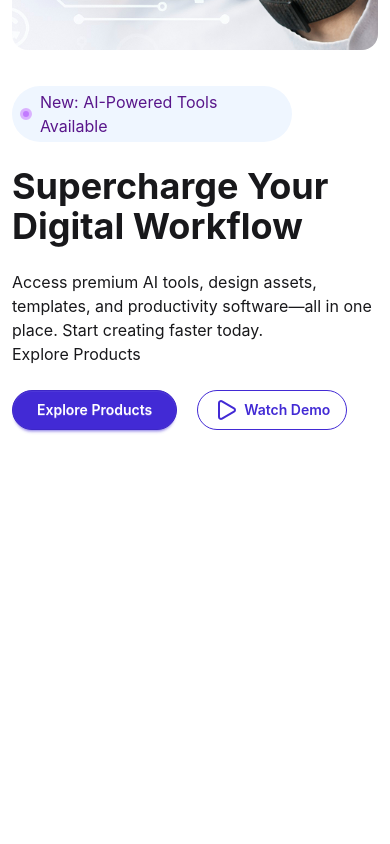
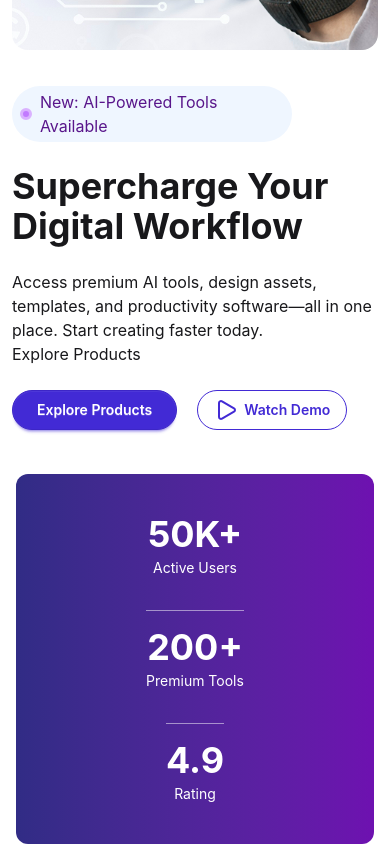
Before and after one commit to rabbialamph/my-assignment-6-digitools, a React (Vite) app: page / in a window 390 px wide. Shown: the part 491-1335 px from the top of the page. Before the commit the page ends 965 px from the top, so only its background shows below. Built offline with nearby package versions, Linux system fonts and the light colour scheme.

Commit message:
StatsSection implement and mobile responsive

```diff
--- a/src/App.jsx
+++ b/src/App.jsx
@@ -1,6 +1,7 @@
 import './App.css'
 import Navber from './Components/Navber/Navber'
 import Banner from './Components/Banner/Banner'
+import StatsSection from './Components/StatsSection/StatsSection'
 
 function App() {
 
@@ -9,6 +10,7 @@ function App() {
     <>
       <Navber></Navber>
       <Banner></Banner>
+      <StatsSection></StatsSection>
     </>
   )
 }
--- /dev/null
+++ b/src/Components/StatsSection/StatsSection.jsx
@@ -0,0 +1,31 @@
+import React from 'react';
+
+const StatsSection = () => {
+  return (
+    <div className="max-w-[1180px] mx-auto px-4">
+      <div className="bg-gradient-to-r from-indigo-900 to-purple-800 text-white py-10 px-4 rounded-xl flex flex-col md:flex-row justify-around items-center gap-8 md:gap-0">
+
+
+        <div className="flex flex-col items-center">
+          <h2 className="text-4xl md:text-5xl font-bold">50K+</h2>
+          <p className="text-sm mt-1">Active Users</p>
+        </div>
+
+
+        <div className="flex flex-col items-center border-t md:border-t-0 md:border-l border-white/50 pt-4 md:pt-0 md:px-8">
+          <h2 className="text-4xl md:text-5xl font-bold">200+</h2>
+          <p className="text-sm mt-1">Premium Tools</p>
+        </div>
+
+
+        <div className="flex flex-col items-center border-t md:border-t-0 md:border-l border-white/50 pt-4 md:pt-0 md:px-8">
+          <h2 className="text-4xl md:text-5xl font-bold">4.9</h2>
+          <p className="text-sm mt-1">Rating</p>
+        </div>
+
+      </div>
+    </div>
+  );
+};
+
+export default StatsSection;
```
